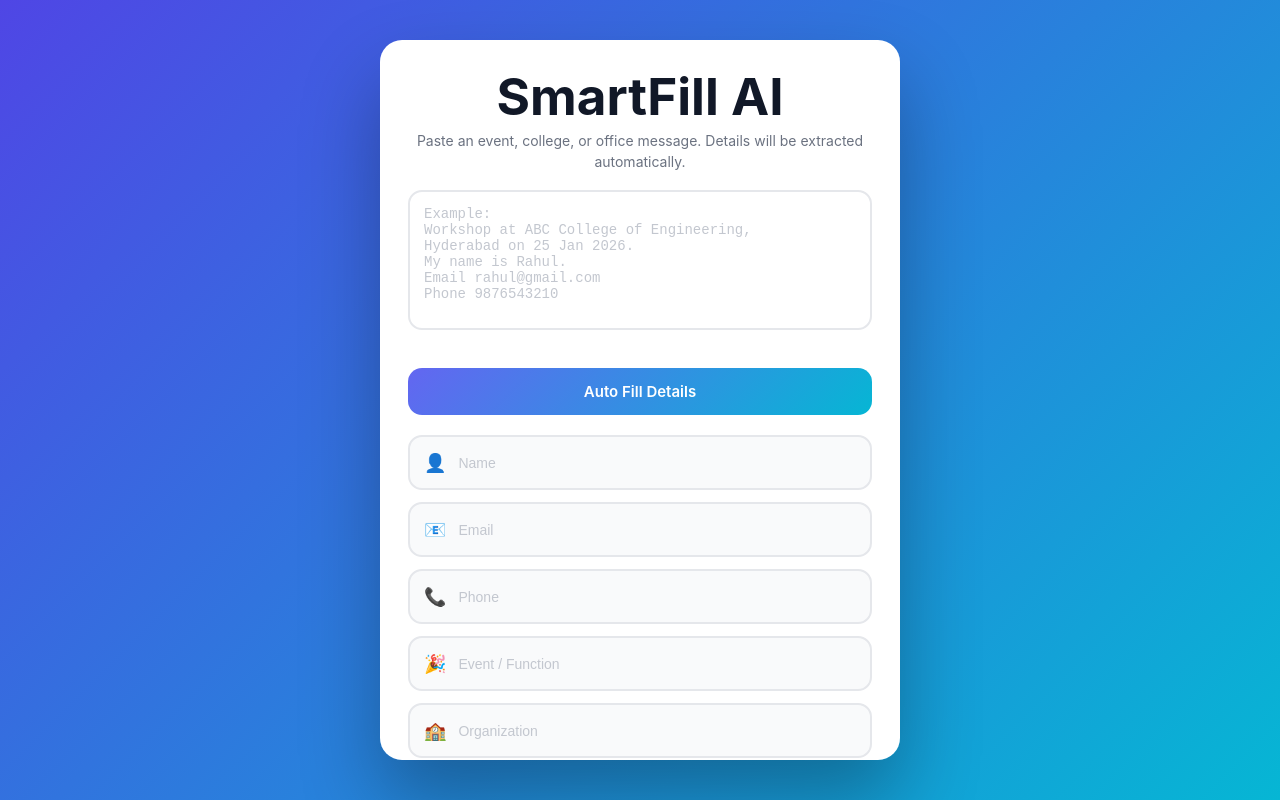
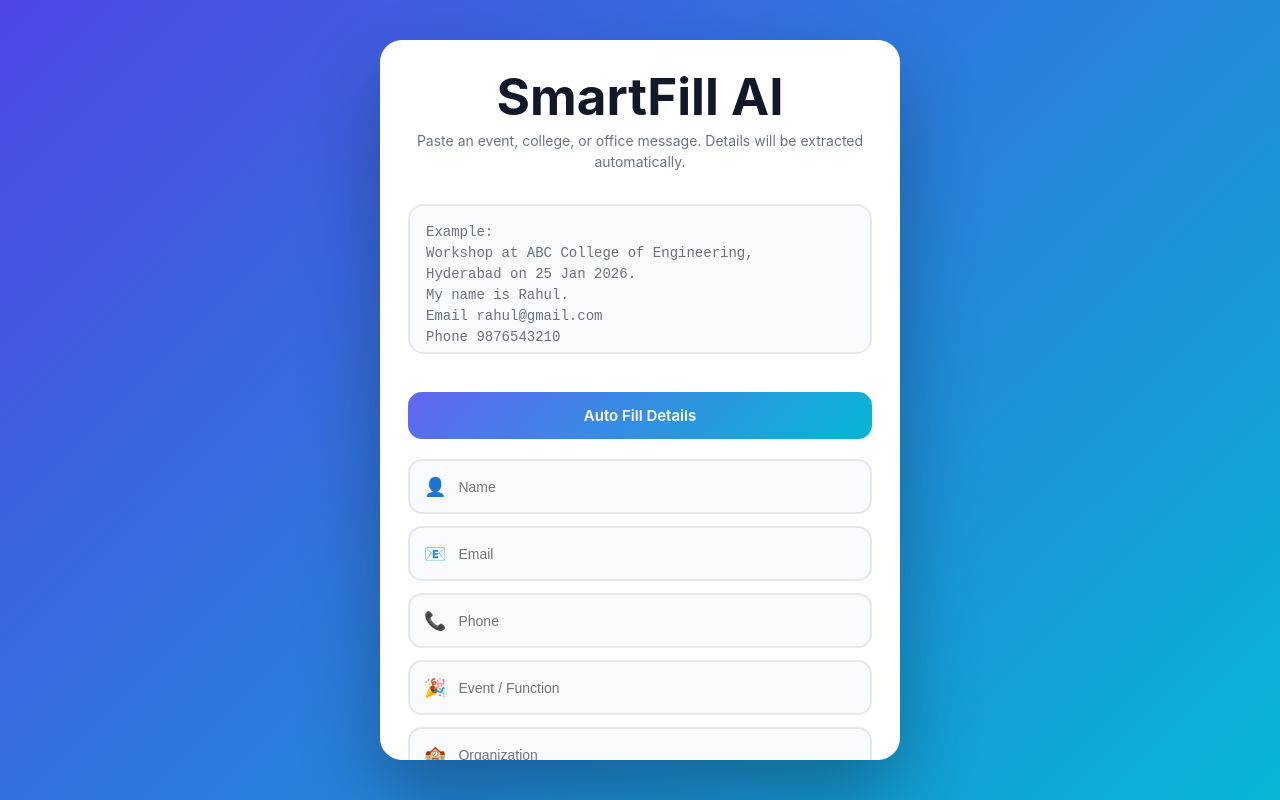
Before and after one commit to LIKHITHH-HUB/smartfill-ai-frontend, a React (Vite) app: page / in a window 1280 px wide. Built offline with nearby package versions, Linux system fonts and the light colour scheme.

Commit message:
ui polished

```diff
--- a/src/App.css
+++ b/src/App.css
@@ -135,8 +135,30 @@ textarea,
 input {
   color: #04070e;
 }
+/* TEXTAREA — PROFESSIONAL & CLEAR */
+textarea {
+  width: 100%;
+  min-height: 150px;
 
-textarea::placeholder,
-input::placeholder {
-  color: #c3c7cf;
+  padding: 16px;
+  margin-top: 14px;
+
+  background: #f9fafb;        /* light professional background */
+  color: #111827;             /* dark readable text */
+
+  border-radius: 16px;
+  border: 2px solid #e5e7eb;
+
+  font-size: 15px;
+  line-height: 1.6;
+
+  resize: none;
+  outline: none;
 }
+
+/* PLACEHOLDER — USER GUIDANCE */
+textarea::placeholder {
+  color: #6b7280;
+  font-size: 14px;
+  line-height: 1.5;
+}
```
